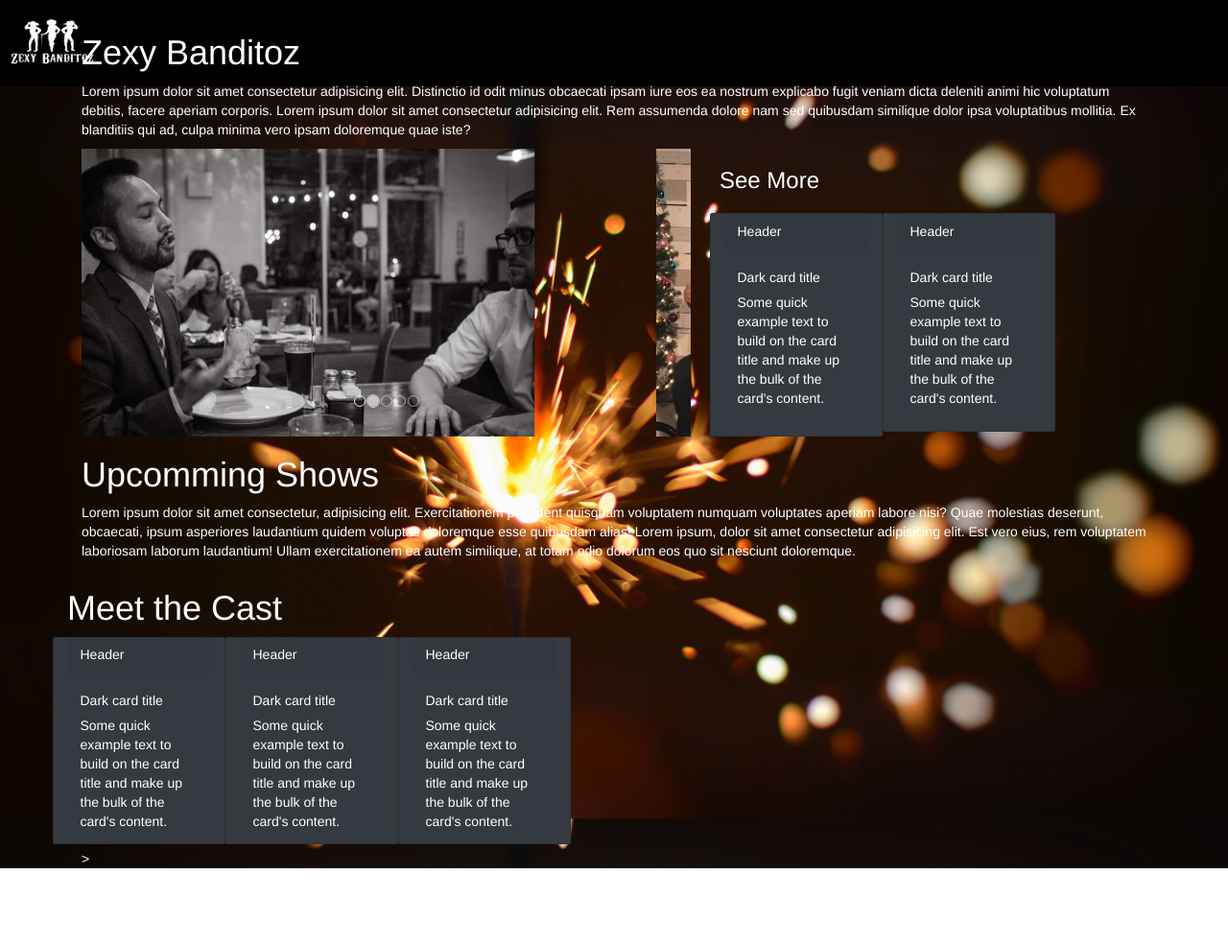
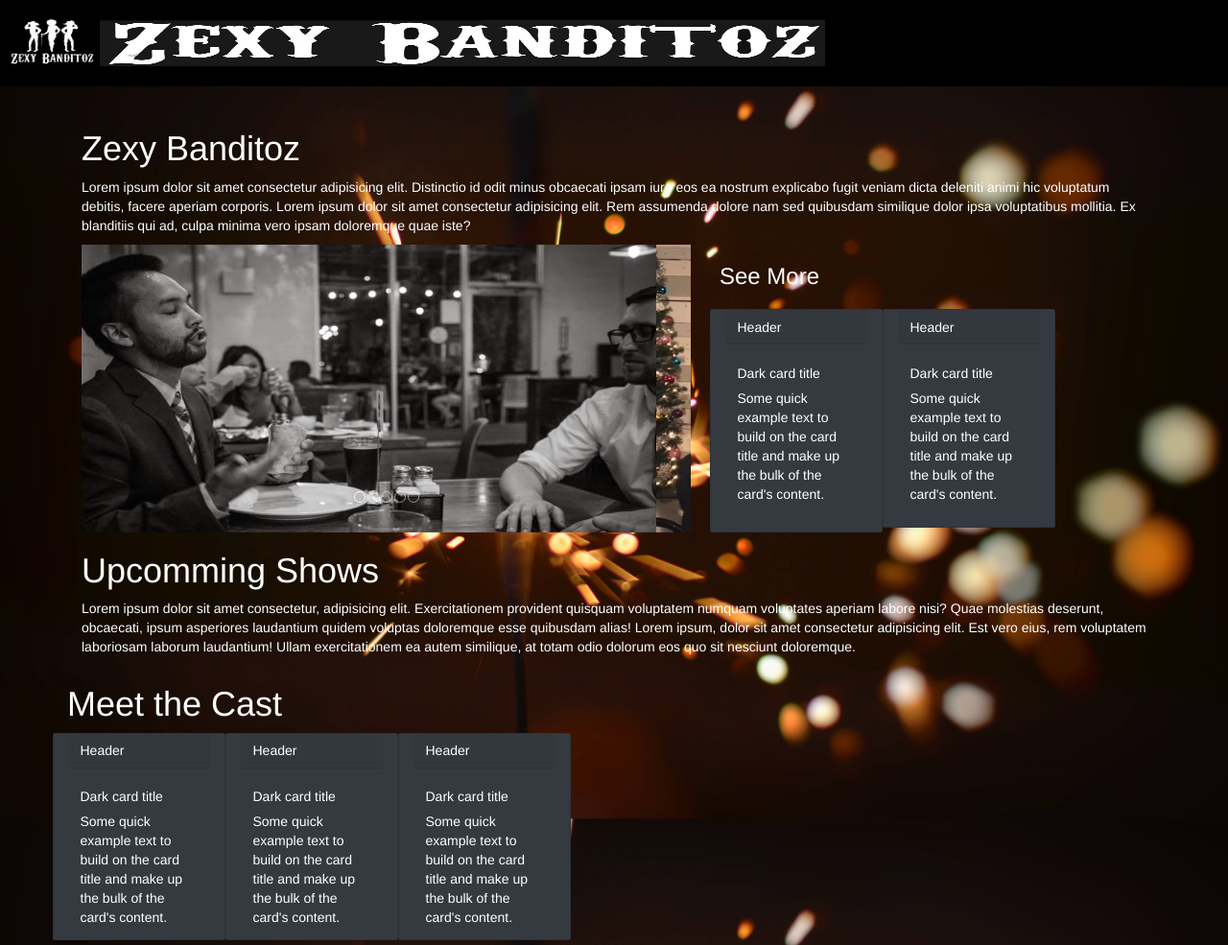
Before and after one commit to Hernavch/zexybanditoz, a plain HTML site: page index.html in a window 1280 px wide. Shown: the whole page at 96% size. Before the commit the page ends 905 px from the top, so only its background shows below. Drawn offline with nearby package versions, Linux system fonts and the light colour scheme.

Commit message:
menu change

```diff
--- a/assets/style.css
+++ b/assets/style.css
@@ -13,28 +13,31 @@ body{
     height:300px;
     /* size: 100%; */
     /* border: 10px; */
-    text-align: center;
+    text-align: right;
   }
-#mycarosel{
-  /* opacity: initial;  */
-}
 .container{
     /* background-image: url("images/sparks-of-firecracker-167080.jpg"); */
 
    background-size: auto;
     padding-top: 15px;
+    background-blend-mode: hard-light;
 
-
-
-}
+    }
 .menu{
     background-color:black;
     padding:10px;
     margin-bottom: 10px;
-    position:fixed;
+    /* position:fixed; */
     width: 100%;
 }
 #logo{
     height: 70px;
     width: 90px;
 }
+#logoTitle{
+    height: 50px;
+    width: 60%;
+    align-self: auto;
+
+
+}
--- a/index.html
+++ b/index.html
@@ -15,6 +15,7 @@
 <body>
     <div class="menu">
             <img id="logo" src="./assets/images/Banditozblack.jpg" alt="zexybanditoz">
+            <img id="logoTitle" src="assets/images/zexywords.png" alt="zexywords">
     </div>
 
     <div class="container">
@@ -41,21 +42,21 @@
                     <!-- Wrapper for slides -->
                     <div class="carousel-inner">
                       <div class="item active">
-                        <img src="./assets/images/nickeating.jpg" alt="Bandito in the Wild" style="width:80%;">
+                        <img src="./assets/images/nickeating.jpg" alt="Bandito in the Wild" style="width:100%;">
                       </div>
 
                       <div class="item">
-                        <img src="./assets/images/noseats.jpg" alt="Chicago" style="width:80%">
+                        <img src="./assets/images/noseats.jpg" alt="Chicago" style="width:100%">
                       </div>
 
                       <div class="item">
-                        <img src="./assets/images/plus.jpg" alt="New york" style="width:80%;">
+                        <img src="./assets/images/plus.jpg" alt="New york" style="width:100%;">
                       </div>
                       <div class="item">
-                            <img src="./assets/images/Banditoz_Logo.jpg" alt="New york" style="width:80%;">
+                            <img src="./assets/images/Banditoz_Logo.jpg" alt="New york" style="width:100%;">
                           </div>
                           <div class="item">
-                                <img src="./assets/images/groupglasses.jpg" alt="New york" style="width:80%;">
+                                <img src="./assets/images/groupglasses.jpg" alt="New york" style="width:100%;">
                               </div>
                     </div>
 
@@ -113,7 +114,7 @@
                                   </div>
 
                 </div>
-        </div>>
+        </div>
 
     </div>
 
```
Also changed, not shown: assets/images/zexywords.png (added).
